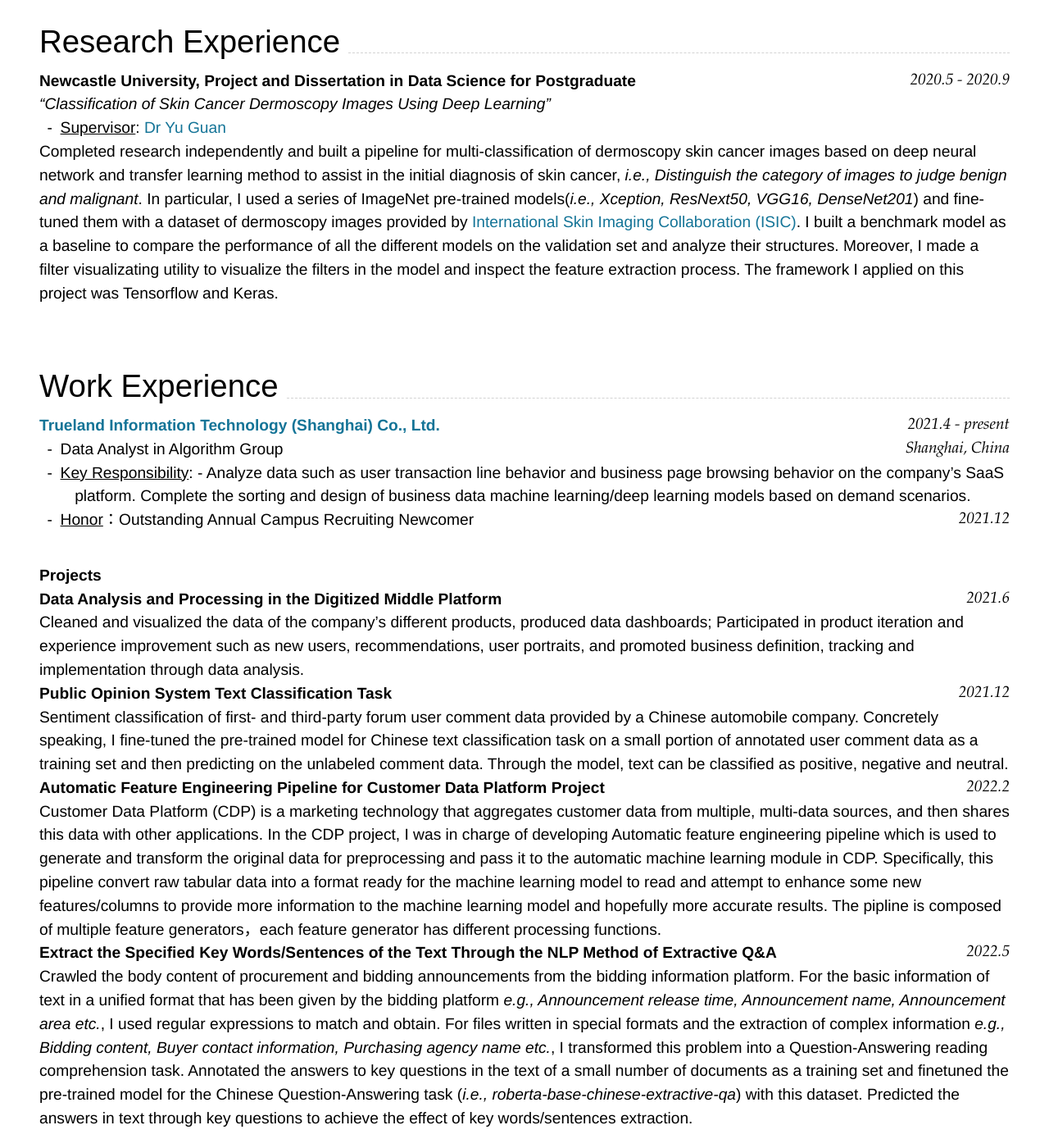
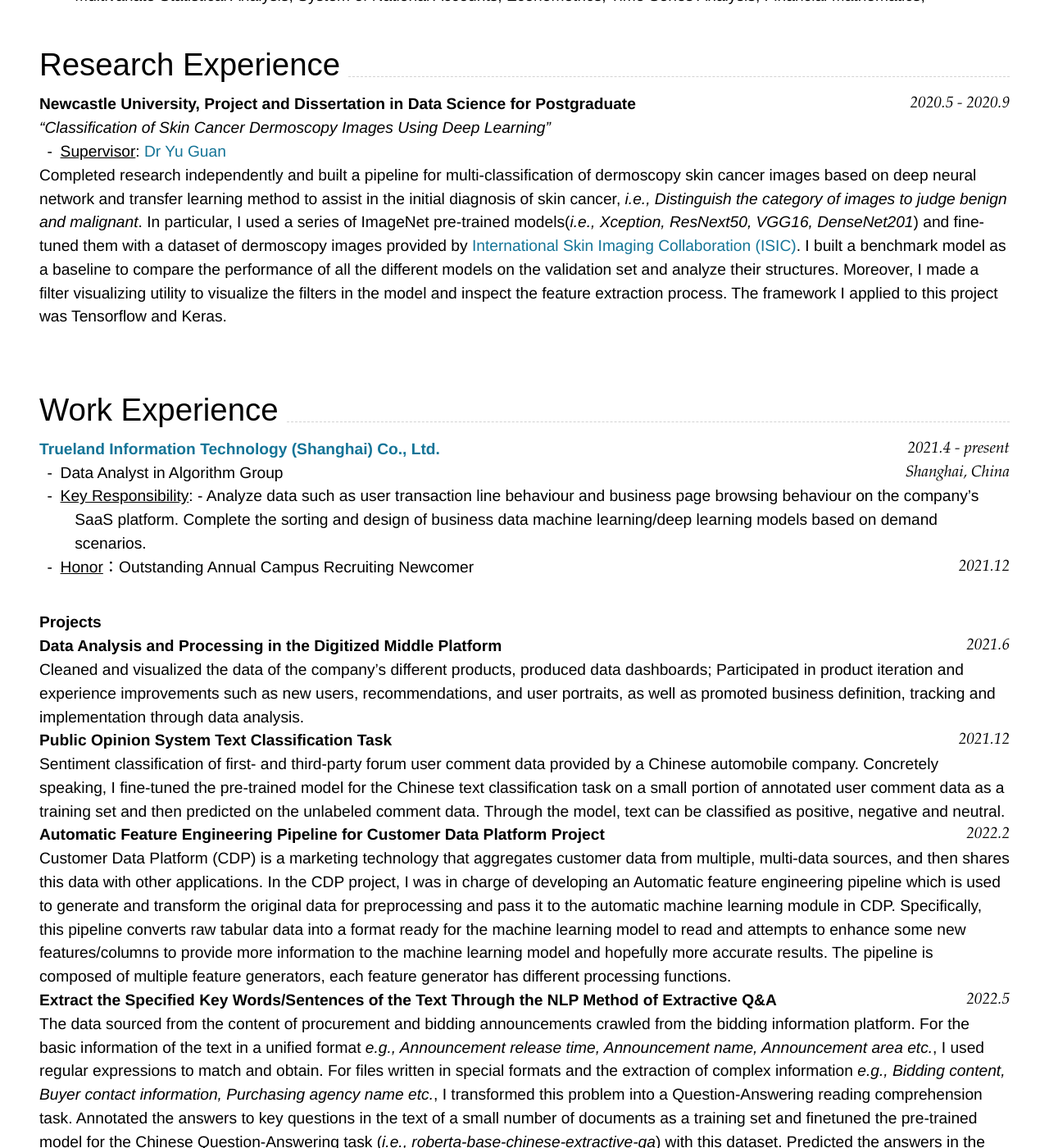
Before and after one commit to MinyeShao/CV_Markdown, a Jekyll site: the page built from index.md, in a window 1280 px wide and 1400 px high, scrolled down 784 px. Shown: the whole window at 82% size. Built offline with Jekyll 4.4.1, drawn with Linux system fonts in a browser that asks for light colours; nearby versions of some CDN libraries; some of the changed text lies outside the part shown.

Commit message:
Update index.md

````diff
--- a/index.md
+++ b/index.md
@@ -61,7 +62,7 @@ _"Classification of Skin Cancer Dermoscopy Images Using Deep Learning"_
 <br>
 
 
-Completed research independently and built a pipeline for multi-classification of dermoscopy skin cancer images based on deep neural network and transfer learning method to assist in the initial diagnosis of skin cancer, _i.e., Distinguish the category of images to judge benign and malignant_. In particular, I used a series of ImageNet pre-trained models(_i.e., Xception, ResNext50, VGG16, DenseNet201_) and fine-tuned them with a dataset of dermoscopy images provided by [International Skin Imaging Collaboration (ISIC)](https://www.isic-archive.com/#!/topWithHeader/wideContentTop/main). I built a benchmark model as a baseline to compare the performance of all the different models on the validation set and analyze their structures. Moreover, I made a filter visualizating utility to visualize the filters in the model and inspect the feature extraction process. The framework I applied on this project was Tensorflow and Keras.
+Completed research independently and built a pipeline for multi-classification of dermoscopy skin cancer images based on deep neural network and transfer learning method to assist in the initial diagnosis of skin cancer, _i.e., Distinguish the category of images to judge benign and malignant_. In particular, I used a series of ImageNet pre-trained models(_i.e., Xception, ResNext50, VGG16, DenseNet201_) and fine-tuned them with a dataset of dermoscopy images provided by [International Skin Imaging Collaboration (ISIC)](https://www.isic-archive.com/#!/topWithHeader/wideContentTop/main). I built a benchmark model as a baseline to compare the performance of all the different models on the validation set and analyze their structures. Moreover, I made a filter visualizing utility to visualize the filters in the model and inspect the feature extraction process. The framework I applied to this project was Tensorflow and Keras.
 
 <br><br />
 
@@ -72,7 +73,7 @@ Completed research independently and built a pipeline for multi-classification o
 Shanghai, China
 ```
 - Data Analyst in Algorithm Group
-- <u>Key Responsibility</u>: - Analyze data such as user transaction line behavior and business page browsing behavior on the company's SaaS platform. Complete the sorting and design of business data machine learning/deep learning models based on demand scenarios.
+- <u>Key Responsibility</u>: - Analyze data such as user transaction line behaviour and business page browsing behaviour on the company's SaaS platform. Complete the sorting and design of business data machine learning/deep learning models based on demand scenarios.
 - <u>Honor</u>：Outstanding Annual Campus Recruiting Newcomer `2021.12`
 
 <br>
@@ -80,22 +81,22 @@ Shanghai, China
 
 
 #### **Data Analysis and Processing in the Digitized Middle Platform**`2021.6 `
-Cleaned and visualized the data of the company's different products, produced data dashboards; Participated in product iteration and experience improvement such as new users, recommendations, user portraits, and promoted business definition, tracking and implementation through data analysis.
+Cleaned and visualized the data of the company's different products, produced data dashboards; Participated in product iteration and experience improvements such as new users, recommendations, and user portraits, as well as promoted business definition, tracking and implementation through data analysis.
 
 
 
 #### **Public Opinion System Text Classification Task** `2021.12 `
-Sentiment classification of first- and third-party forum user comment data provided by a Chinese automobile company. Concretely speaking, I fine-tuned the pre-trained model for Chinese text classification task on a small portion of annotated user comment data as a training set and then predicting on the unlabeled comment data.
+Sentiment classification of first- and third-party forum user comment data provided by a Chinese automobile company. Concretely speaking, I fine-tuned the pre-trained model for the Chinese text classification task on a small portion of annotated user comment data as a training set and then predicted on the unlabeled comment data.
 Through the model, text can be classified as positive, negative and neutral.
 
 
 
 #### **Automatic Feature Engineering Pipeline for Customer Data Platform Project** `2022.2 `
-Customer Data Platform (CDP) is a marketing technology that aggregates customer data from multiple, multi-data sources, and then shares this data with other applications. In the CDP project, I was in charge of developing Automatic feature engineering pipeline which is used to generate and transform the original data for preprocessing and pass it to the automatic machine learning module in CDP. Specifically, this pipeline convert raw tabular data into a format ready for the machine learning model to read and attempt to enhance some new features/columns to provide more information to the machine learning model and hopefully more accurate results. The pipline is composed of multiple feature generators，each feature generator has different processing functions.
+Customer Data Platform (CDP) is a marketing technology that aggregates customer data from multiple, multi-data sources, and then shares this data with other applications. In the CDP project, I was in charge of developing an Automatic feature engineering pipeline which is used to generate and transform the original data for preprocessing and pass it to the automatic machine learning module in CDP. Specifically, this pipeline converts raw tabular data into a format ready for the machine learning model to read and attempts to enhance some new features/columns to provide more information to the machine learning model and hopefully more accurate results. The pipeline is composed of multiple feature generators, each feature generator has different processing functions.
 
 
 #### **Extract the Specified Key Words/Sentences of the Text Through the NLP Method of Extractive Q&A** `2022.5 `
-Crawled the body content of procurement and bidding announcements from the bidding information platform. For the basic information of text in a unified format that has been given by the bidding platform _e.g., Announcement release time, Announcement name, Announcement area etc._, I used regular expressions to match and obtain. For files written in special formats and the extraction of complex information _e.g., Bidding content, Buyer contact information, Purchasing agency name etc._, I transformed this problem into a Question-Answering reading comprehension task. Annotated the answers to key questions in the text of a small number of documents as a training set and finetuned the pre-trained model for the Chinese Question-Answering task (_i.e., roberta-base-chinese-extractive-qa_) with this dataset. Predicted the answers in text through key questions to achieve the effect of key words/sentences extraction.
+The data sourced from the content of procurement and bidding announcements crawled from the bidding information platform. For the basic information of the text in a unified format  _e.g., Announcement release time, Announcement name, Announcement area etc._, I used regular expressions to match and obtain. For files written in special formats and the extraction of complex information _e.g., Bidding content, Buyer contact information, Purchasing agency name etc._, I transformed this problem into a Question-Answering reading comprehension task. Annotated the answers to key questions in the text of a small number of documents as a training set and finetuned the pre-trained model for the Chinese Question-Answering task (_i.e., roberta-base-chinese-extractive-qa_) with this dataset. Predicted the answers in the text through key questions to achieve the effect of keywords/sentence extraction.
 
 <br>
 ## Skills
````
Also changed, not shown: other parts of index.md (+3 -2 lines).
